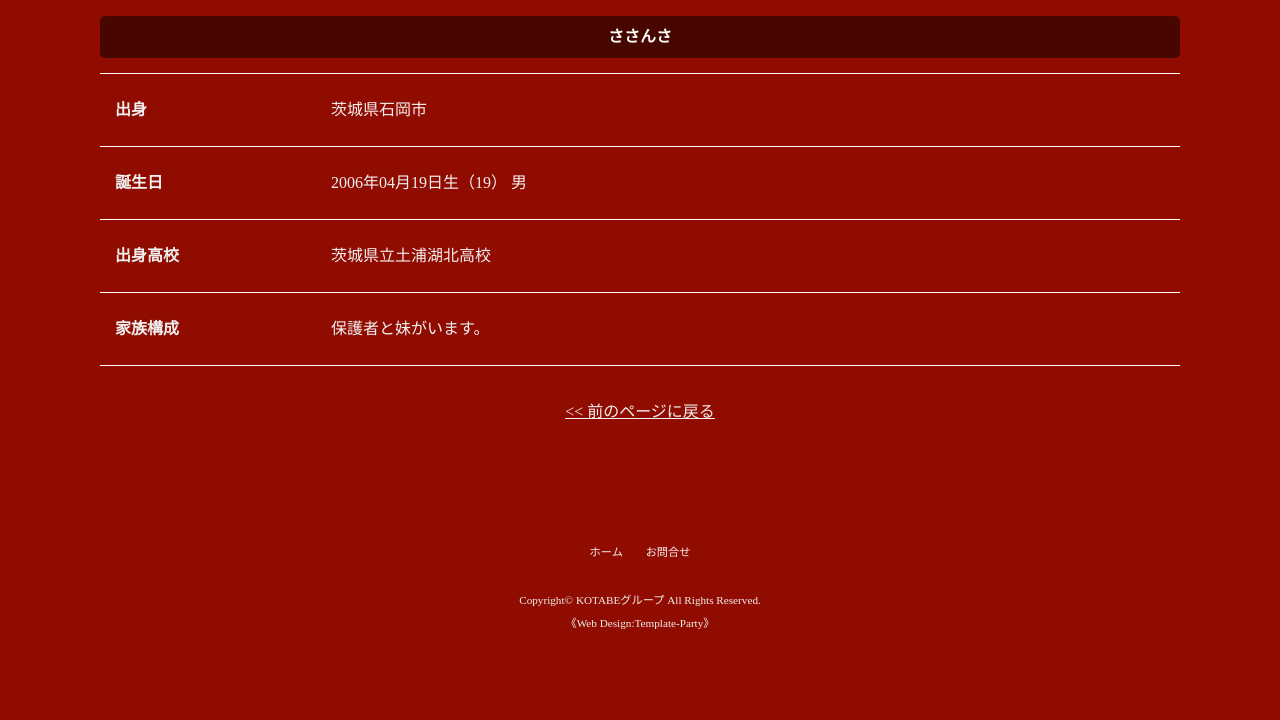
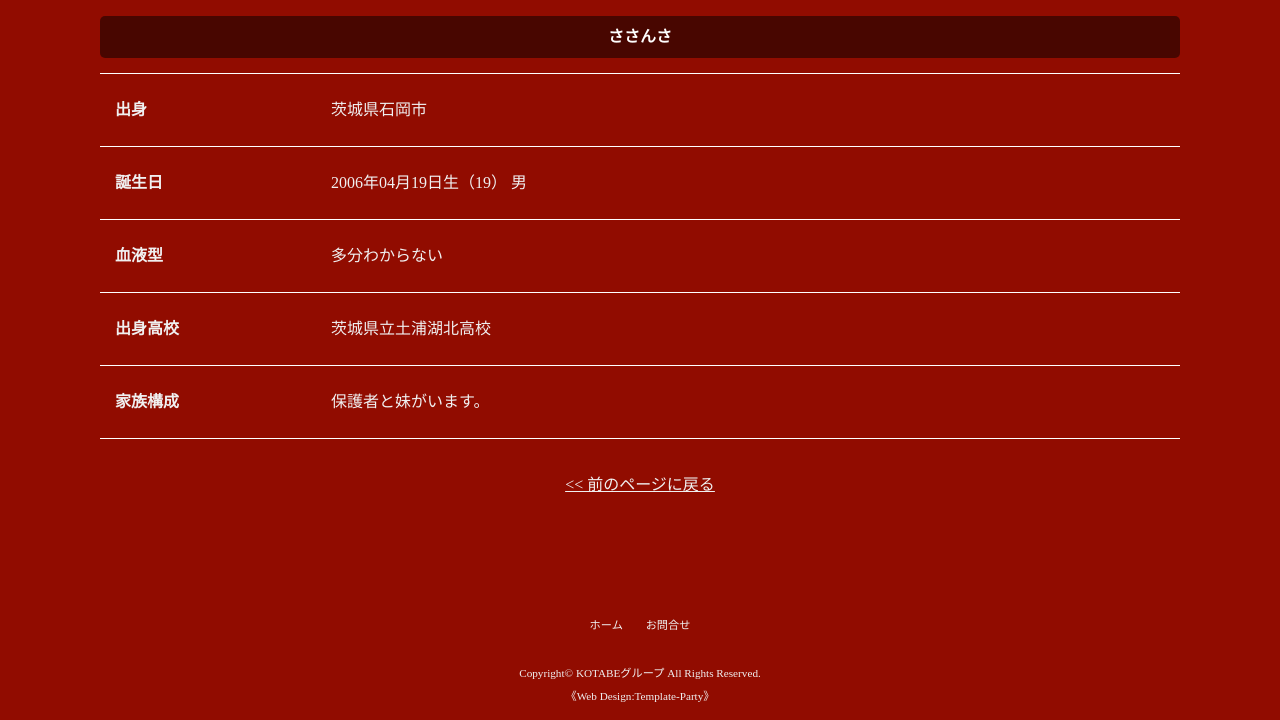
Before and after one commit to kota0419/kotabeda, a plain HTML site: page room2.html in a window 1280 px wide. Shown: the part 974-1694 px from the top of the page. Before the commit the page ends 1621 px from the top, so only its background shows below. Drawn offline with nearby package versions, Linux system fonts and the light colour scheme; some packages are replaced by stand-ins of ours; a script that the page names is missing.

Commit message:
Add files via upload

```diff
--- a/room2.html
+++ b/room2.html
@@ -33,6 +33,9 @@
 <tr>
 <th>誕生日</th>
 <td>2006年04月19日生（19）  男</td>
+</tr>
+<th>血液型</th>
+<td>多分わからない</td>
 </tr>
 <tr>
 <th>出身高校</th>
```
